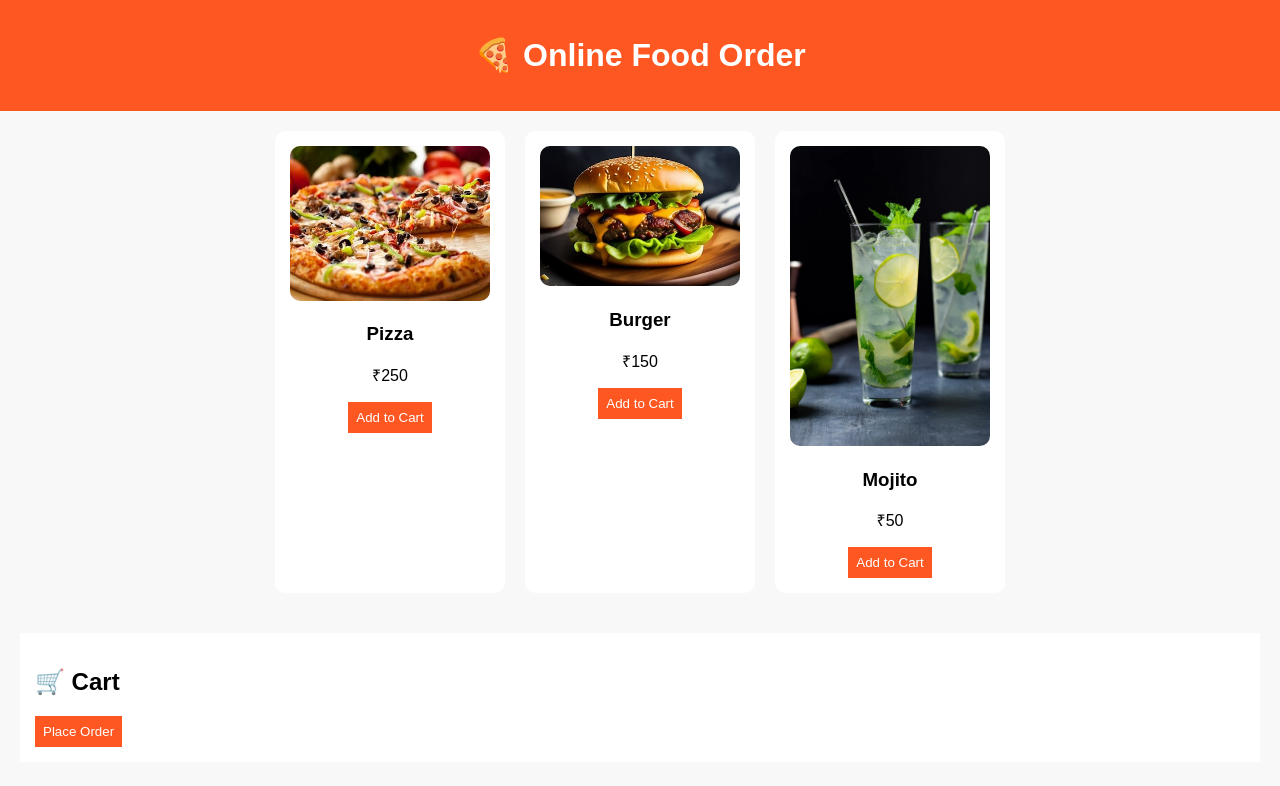
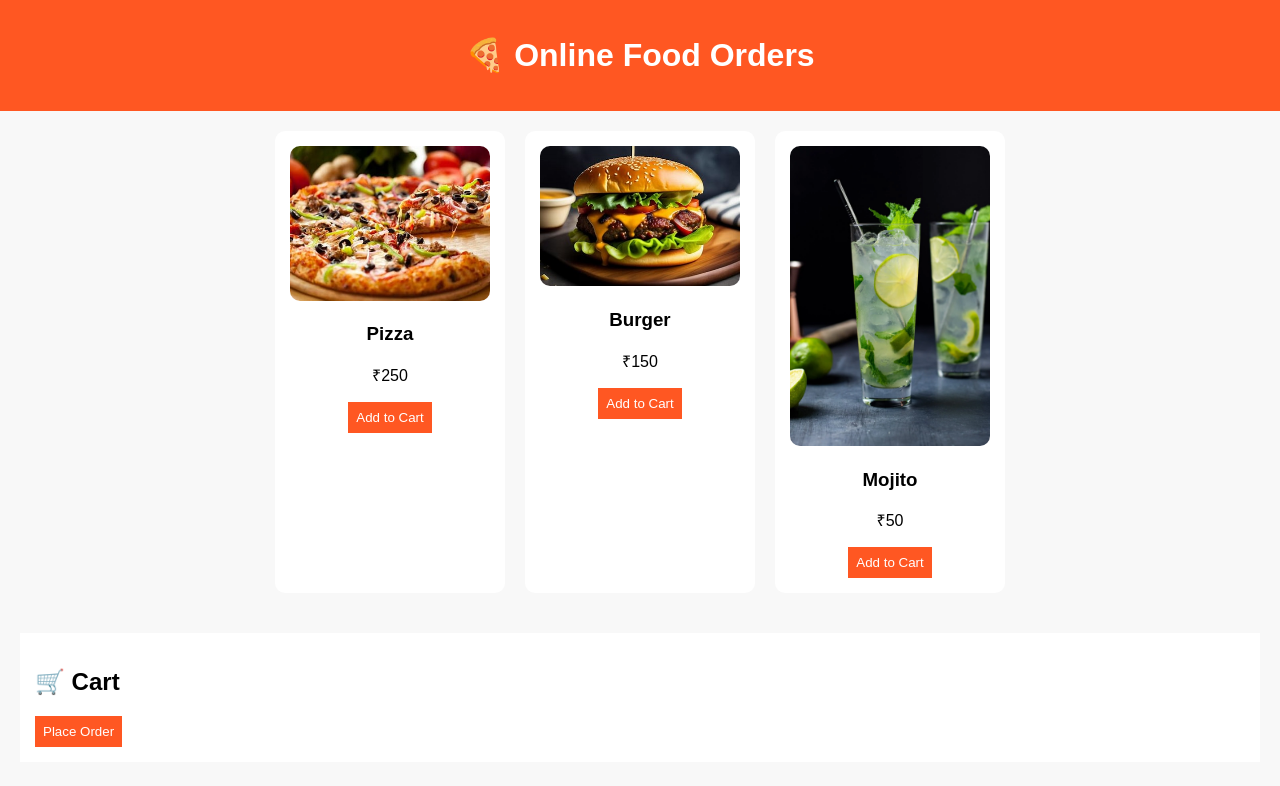
Before and after one commit to Mahesh4651/Food-order-website, a plain HTML site: page index.html in a window 1280 px wide. Drawn offline with Linux system fonts and the light colour scheme.

Commit message:
Update index.html

```diff
--- a/index.html
+++ b/index.html
@@ -8,7 +8,7 @@
 <body>
 
 <header>
-  <h1>🍕 Online Food Order</h1>
+  <h1>🍕 Online Food Orders</h1>
 </header>
 
 <section class="food-list">
```
